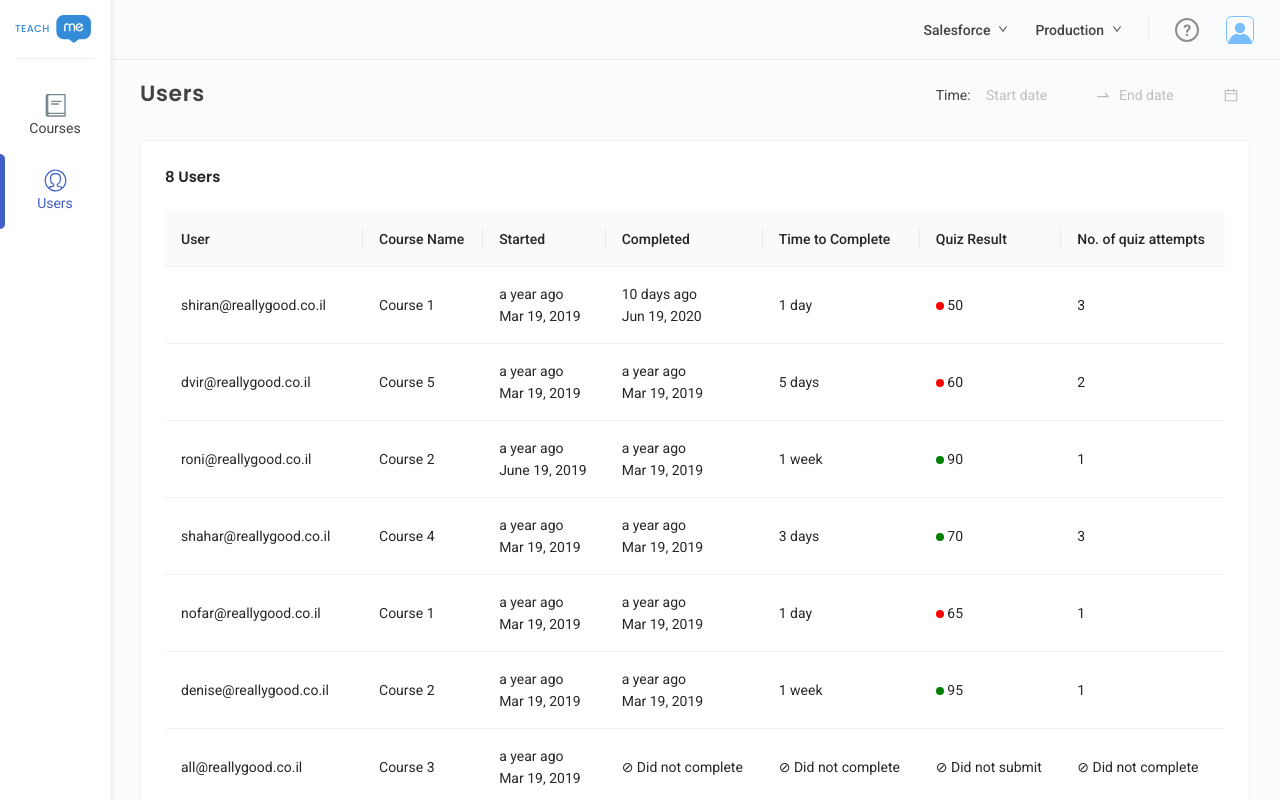
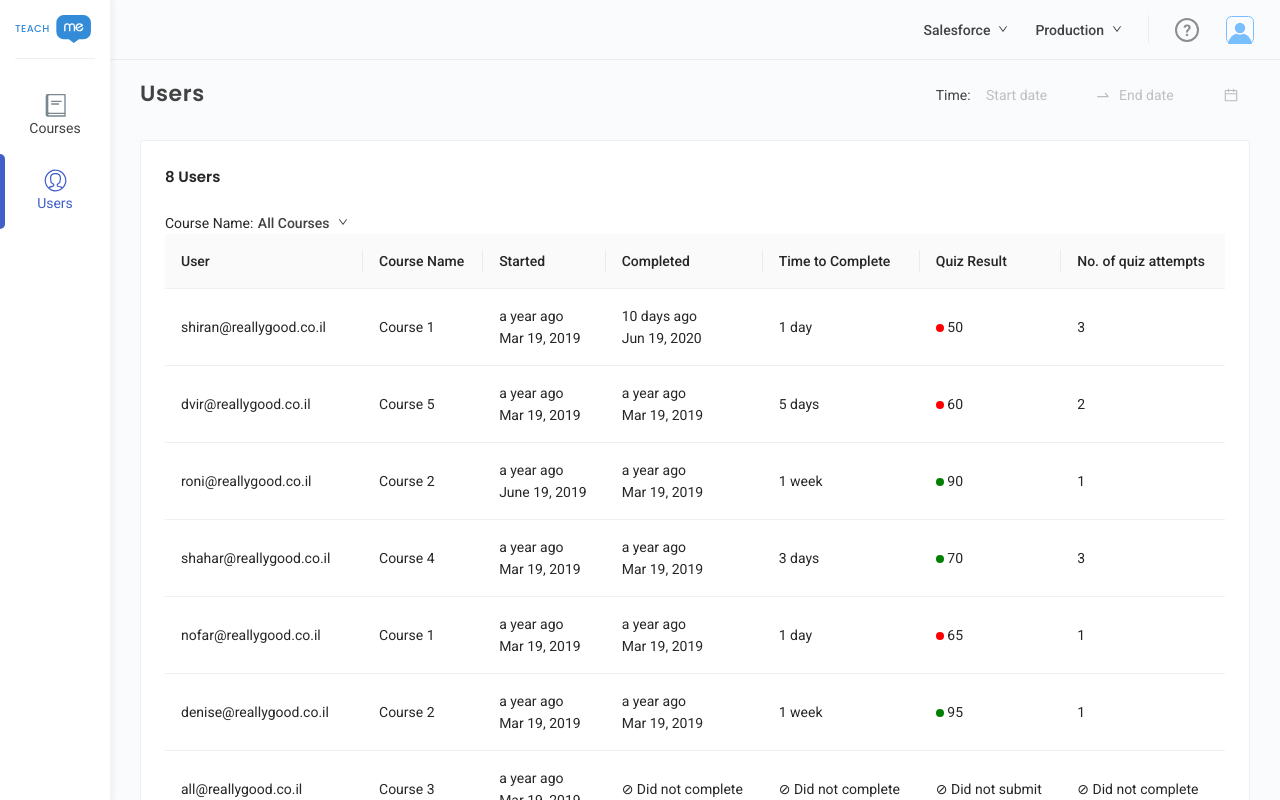
Before and after one commit to delta94/teachme-admin, a React (Create React App) app: page /users in a window 1280 px wide. Built offline with nearby package versions, Linux system fonts and the light colour scheme.

Commit message:
Courses filter in users screen

```diff
--- a/src/components/Screen/UsersScreen/index.tsx
+++ b/src/components/Screen/UsersScreen/index.tsx
@@ -4,6 +4,7 @@ import WMTable from '../../common/WMTable';
 import { usersMockData } from '../../../constants/mocks/users-mock';
 import { data as tableData, columns } from '../../../mocks/tableMockUsersData';
 import ScreenHeader from '../../common/ScreenHeader';
+import CoursesFilter from '../../common/filters/CoursesFilter';
 
 export default function UsersScreen(): ReactElement {
   const { title: mainTitle, usersTable } = usersMockData;
@@ -11,6 +12,7 @@ export default function UsersScreen(): ReactElement {
     <>
       <ScreenHeader title={mainTitle} />
       <WMCard title={`${tableData.length} ${usersTable.title}`}>
+        <CoursesFilter />
         <WMTable data={tableData} columns={columns} />
       </WMCard>
     </>
--- /dev/null
+++ b/src/components/common/filters/CoursesFilter/index.tsx
@@ -0,0 +1,39 @@
+import React, { ReactElement, useState } from 'react';
+import cc from 'classcat';
+import { DownOutlined } from '@ant-design/icons';
+import { Menu, message } from 'antd';
+
+import WMDropdown from '../../../common/WMDropdown';
+import WMButton from '../../../common/WMButton';
+
+const environments = ['All Courses', 'Course 1', 'Course 2', 'Course 3', 'Course 4', 'Course 5'];
+
+export default function CoursesFilter(): ReactElement {
+  const [selectedEnvironment, setSelectedEnvironment] = useState(environments[0]);
+
+  const handleMenuClick = (e: any) => {
+    setSelectedEnvironment(environments[e.key]);
+  };
+
+  const menu = (
+    <Menu onClick={handleMenuClick} className="wm-dropdown-menu environment-menu">
+      {environments.map((env, index) => (
+        <Menu.Item className={cc([{ 'selected-item': selectedEnvironment === env }])} key={index}>
+          {env}
+        </Menu.Item>
+      ))}
+    </Menu>
+  );
+
+  return (
+    <>
+      <label>Course Name: </label>
+      <WMDropdown dropdownMenu={menu}>
+        <WMButton type="link">
+          {selectedEnvironment}
+          <DownOutlined />
+        </WMButton>
+      </WMDropdown>
+    </>
+  );
+}
```
